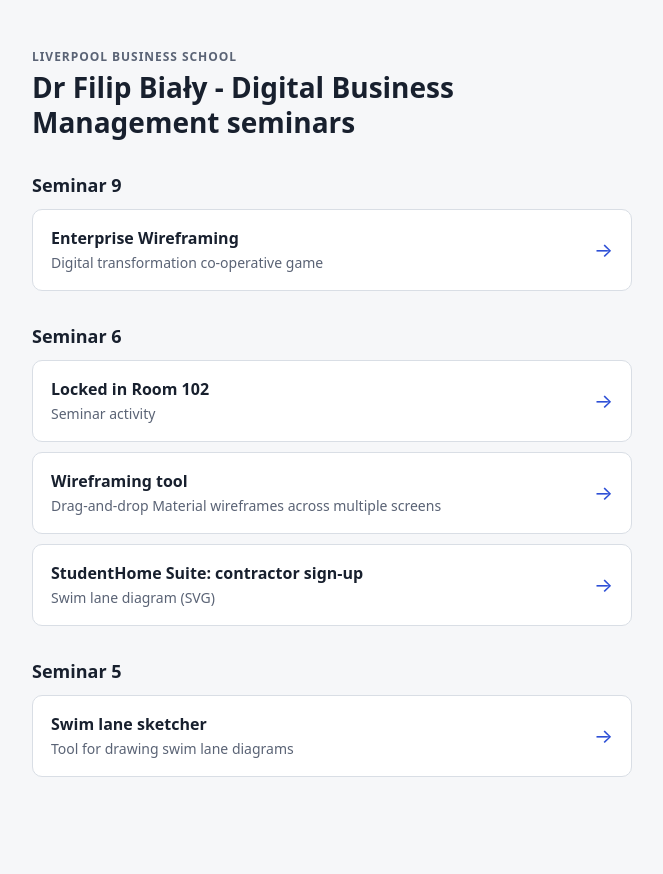
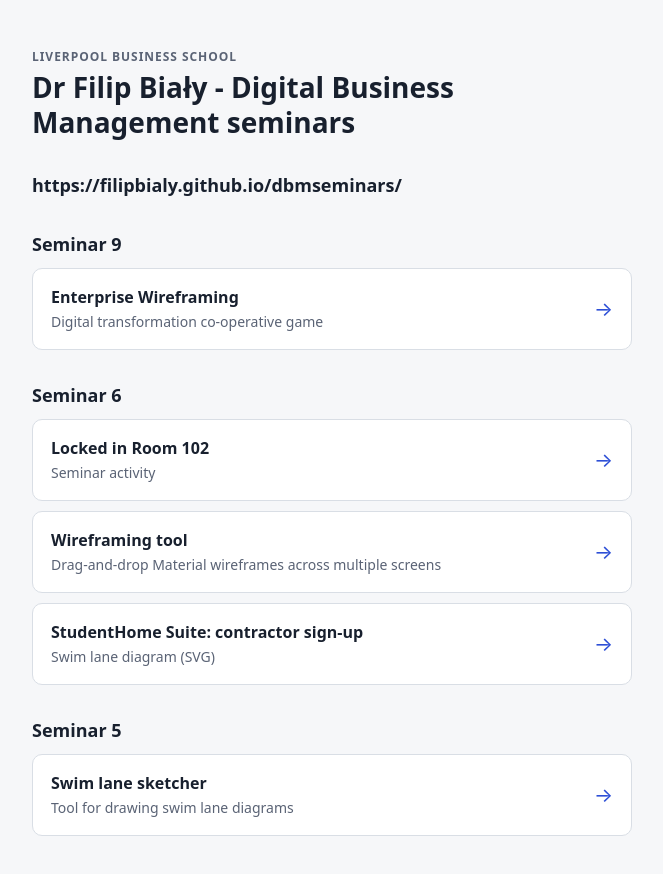
Before and after one commit to filipbialy/dbmseminars, a plain HTML site: page index.html in a window 1280 px wide. Shown: the whole page, without its empty margins (308-971 px from the left). Drawn offline with Linux system fonts and the light colour scheme.

Commit message:
Update index.html

```diff
--- a/index.html
+++ b/index.html
@@ -29,6 +29,9 @@
 
 
   <section>
+    <h2>https://filipbialy.github.io/dbmseminars/</h2>
+  </section>
+  <section>
     <h2>Seminar 9</h2>
     <ul>
       <li><a href="seminar9/"><div><strong>Enterprise Wireframing</strong><span>Digital transformation co-operative game</span></div></a></li>
```
